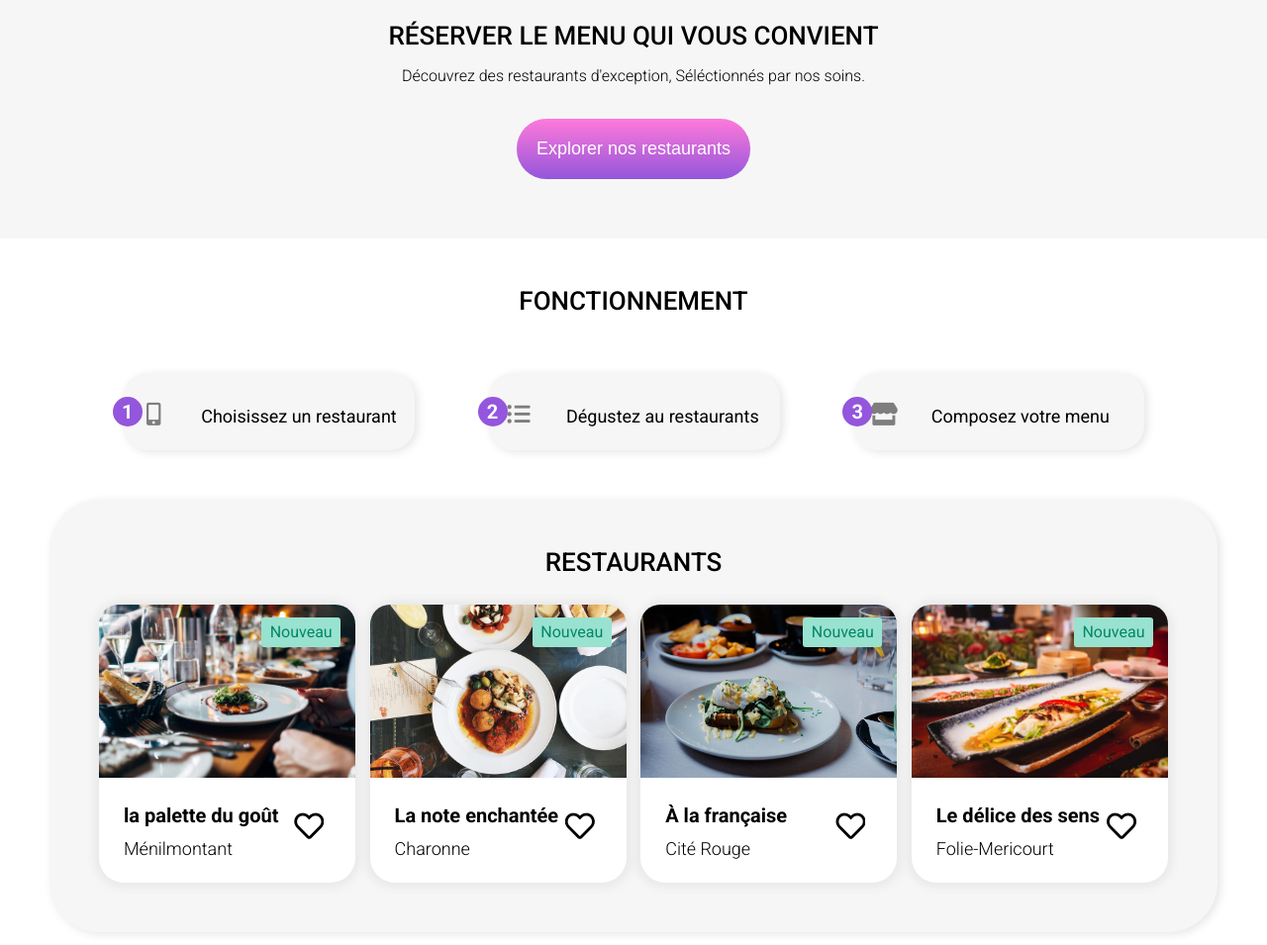
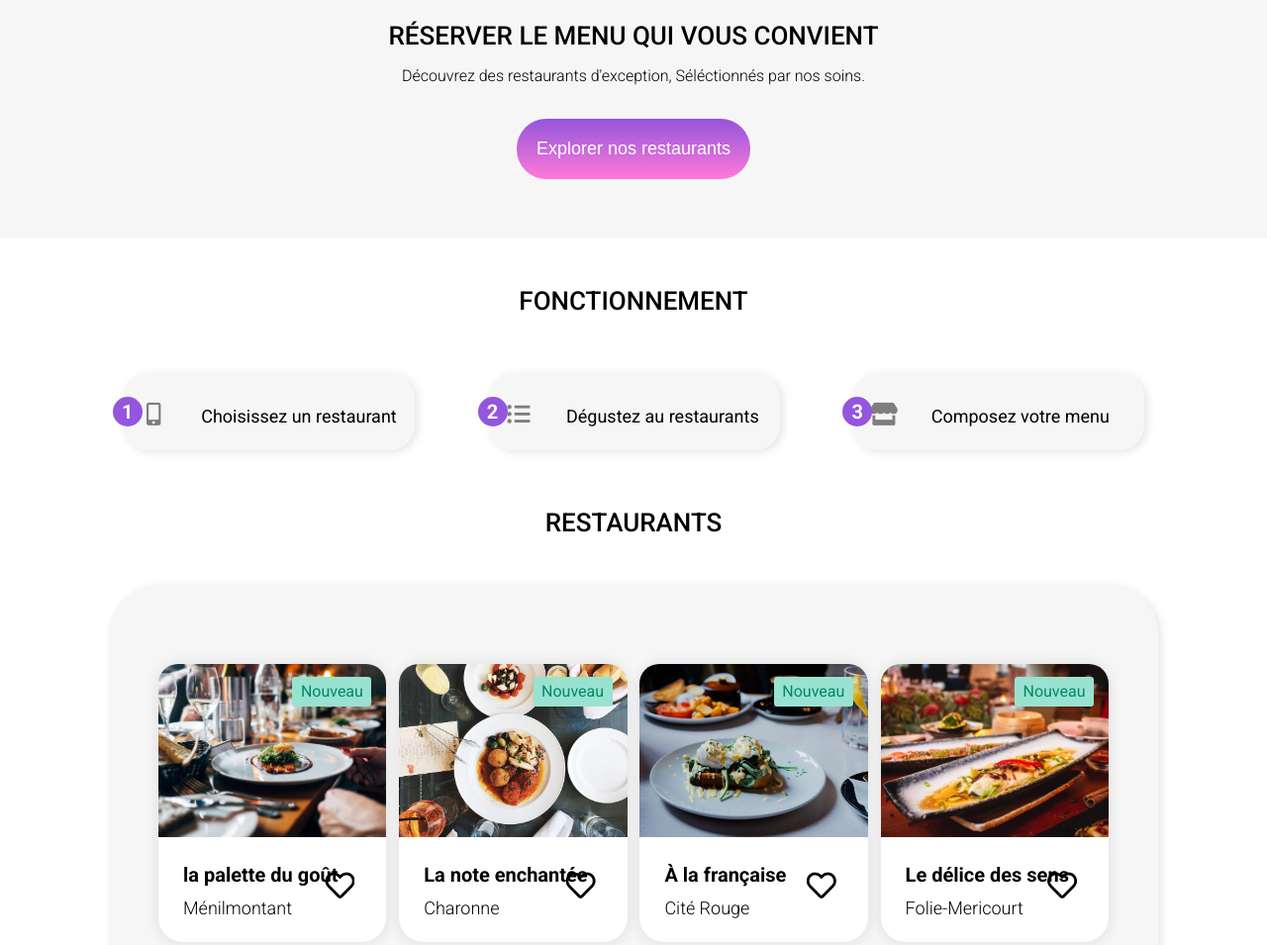
Before and after one commit to mohammedfetouah/MohammedFetouah_3_10052021, a website: page acceuil.html in a window 1280 px wide. Shown: the part 200-1155 px from the top of the page at 99% size. Drawn offline with Linux system fonts and the light colour scheme; a web font is replaced by a local one.

Commit message:
revoir validation w3c

```diff
--- a/sass/import/acceuil.scss
+++ b/sass/import/acceuil.scss
@@ -1,5 +1,4 @@
-
-
+/* DEBUT RECHERCHE */
 .recherche-position {
     background: #eaeaea;
     text-align: center;
@@ -25,7 +24,6 @@
 .recherche-block {
     background: #f6f6f6;
     padding: 50px 45px 60px 45px;
-
     h2 {
         text-align: center;
         font-weight: 500;
@@ -54,6 +52,17 @@
         }
     }
 }
+/* FIN RECHERCHE */
+
+
+
+
+
+
+
+
+
+/* DEBUT NAV */
 .nav {
     margin: 60px 20px 60px 20px;
     h2 {
@@ -109,7 +118,6 @@
         color: $primaire;
     }
 }
-
 .nav-bar-list {
     margin-top: 25px;
     font-weight: 400;
@@ -121,6 +129,17 @@
         transition: .8s;
     }
 }
+/* FIN NAV */
+
+
+
+
+
+
+
+
+
+/* FIN RESTAURANT */
 .les-restaurants {
     background: #f6f6f6;
     padding: 60px 20px 60px 20px;
@@ -214,37 +233,42 @@
         margin-top: 15px;
     }
 }
+/* FIN RESTAURANT */
+
+
+
+
+
+
+
+
+
+/* DEBUT RESPONSIVE TABLETTE */
 @media #{$tablette} {
     nav .nav {
         margin: 60px;
     }
     .les-restaurants {
         padding: 60px;
-    }
         .restaurant {
             margin-top: 40px;
         }
     }
+}
+/* FIN RESPONSIVE TABLETTE */
 
 
 
 
+
+
+
+
+
+/* DEBUT RESPONSIVE  */
 @media #{$desktop} {
-    .les-restaurant {
-        display: flex;
-        justify-content: space-between;
-    }
-    .restaurant {
-        margin-top: 30px;
-
-    }
-    .restaurants {
-        position: relative;
-        width: 24%;
-        .restaurants-new {
-            top: 43px;
-        }
-    }
+    .nav {
+        margin: 0;
         ul.nav-bar {
             display: flex;
             justify-content: space-evenly;
@@ -252,15 +276,6 @@
                 width: 25%;
             }
         }
-    .les-restaurants {
-        background: #f6f6f6;
-        padding: 50px;
-        border-radius: 50px;
-        margin-top: 50px;
-        box-shadow: 3px 2px 10px #e5e5e5;
-    }
-    .nav {
-        margin: 0;
     }
     section.container {
         margin: 50px;
@@ -268,4 +283,29 @@
             text-align: center;
         }
     }
+    .les-restaurants {
+        background: #fff;
+        .les-restaurant {
+            display: flex;
+            justify-content: space-between;
+            background: #f6f6f6;
+            padding: 50px;
+            border-radius: 50px;
+            margin-top: 50px;
+            box-shadow: 3px 2px 10px #e5e5e5;
+            .restaurants {
+                position: relative;
+                width: 24%;
+                .restaurants-new {
+                    top: 43px;
                 }
+                .restaurant {
+                    margin-top: 30px;
+
+                }
+            }
+        }
+    }
+
+}
+/* FIN RESPONSIVE TABLETTE */
--- a/sass/import/global.scss
+++ b/sass/import/global.scss
@@ -1,6 +1,17 @@
 body {
     font-family: "roboto";
 }
+
+
+
+
+
+
+
+
+
+
+/* DEBUT LOADER SPINNER */
 .loader {
     position: fixed;
     z-index: 10;
@@ -12,7 +23,7 @@ body {
     width: 100%;
     height: 0;
     overflow: hidden;
-    background: #fff;
+    background: #f6f6f6;
     animation: loader-animation 2.5s;
     animation-iteration-count: 1;
     .lds-heart {
@@ -29,7 +40,7 @@ body {
         position: absolute;
         width: 32px;
         height: 32px;
-        background: #9356DC;
+        background: $primaire;
         animation: lds-heart 1.2s infinite cubic-bezier(0.215, 0.61, 0.355, 1);
       }
       .lds-heart div:after,
@@ -39,7 +50,7 @@ body {
         display: block;
         width: 32px;
         height: 32px;
-        background: #9356DC;
+        background: $primaire;
       }
       .lds-heart div:before {
         left: -24px;
@@ -50,6 +61,15 @@ body {
         border-radius: 50% 50% 0 0;
       }
 }
+/* FIN LOADER SPINNER */
+
+
+
+
+
+
+
+
 
 h1 {
     font-size: 28px;
@@ -68,6 +88,16 @@ h3 {
 i {
     font-size: 23px;
 }
+
+
+
+
+
+
+
+
+
+/* DEBUT HEADER */
 header {
     position: relative;
     .retour {
@@ -88,11 +118,16 @@ header {
         width: 45%;
     }
 }
+/* DEBUT HEADER */
 
-.img-fond {
-    width: 100%;
-}
 
+
+
+
+
+
+
+/* DEBUT FOOTER */
 footer.footer-colonnes {
     padding: 30px 20px 60px 20px;
     background: #353535;
@@ -122,8 +157,18 @@ footer.footer-colonnes {
         }
     }
 }
+/* FIN FOOTER */
 
-@media only screen and (min-width: 768px) {
+
+
+
+
+
+
+
+
+/* DEBUT RESPONSIVE TABLETTE */
+@media #{$tablette} {
     header {
         .logo-ohmyfoods {
             width: 30%;
@@ -139,5 +184,5 @@ footer.footer-colonnes {
             justify-content: space-around;
         }
     }
-
 }
+/* FIN RESPONSIVE TABLETTE */
--- a/sass/import/menu.scss
+++ b/sass/import/menu.scss
@@ -1,13 +1,24 @@
-
-
+/* DEBUT IMG FOND */
 .img-fonds {
     margin-bottom: -50px;
+    width: 100%;
     .img-fond {
         width: 100%;
         height: 265px;
         object-fit: cover;
     }
 }
+/* FIN IMG FOND */
+
+
+
+
+
+
+
+
+
+/* DEBUT MENU */
 .les-menu {
     padding: 45px 20px 60px 20px;
     background: #f6f6f6;
@@ -46,11 +57,21 @@
                         transition: height 2s;
                     }
                 }
-
             }
         }
     }
 }
+/* FIN MENU */
+
+
+
+
+
+
+
+
+
+/* DEBUT ENTREE */
 .les-entrees-title .border-solid {
     @include border-bottom;
 }
@@ -115,6 +136,17 @@
         }
     }
 }
+/* FIN ENTREE */
+
+
+
+
+
+
+
+
+
+/* DEBUT APPARITION PROGRESSIVE ENTREE */
 .ApparitionProgressive1 {
     opacity:0;
     animation: apparition .4s ease-in-out .1s forwards  ;
@@ -127,6 +159,17 @@
     opacity:0;
     animation: apparition .4s ease-in-out .5s forwards  ;
 }
+/* FIN APPARITION PROGRESSIVE ENTREE */
+
+
+
+
+
+
+
+
+
+/* DEBUT BUTTON COMMANDER */
 .commander {
     text-align: center;
     margin-top: 50px;
@@ -140,14 +183,21 @@
                 filter: brightness(1.1);
                 transition: .5s;
             }
-
         }
-
     }
 }
+/* FIN BUTTON COMMANDER */
 
-@media only screen and (min-width: 992px) {
 
+
+
+
+
+
+
+
+/* DEBUT RESPONSIVE DESKTOP */
+@media #{$desktop} {
     .les-menu .les-menu-title {
         display: flex;
         justify-content: center;
@@ -168,5 +218,5 @@
             width: 310px;
         }
     }
-
 }
+/* FIN RESPONSIVE DESKTOP */
--- a/sass/import/mixins.scss
+++ b/sass/import/mixins.scss
@@ -1,5 +1,5 @@
 @mixin like-gradient {
-    background: linear-gradient($secondaire, $primaire);
+    background: linear-gradient($primaire, $secondaire);
     background-size: 100%;
     -webkit-background-clip: text;
     -moz-background-clip: text;
@@ -19,7 +19,7 @@
     padding: 20px 20px 20px 20px;
     font-size: 18px;
     display: block;
-    background: linear-gradient($secondaire, $primaire);
+    background: linear-gradient($primaire, $secondaire);
     outline-style: none;
     border-radius: 30px;
     color: #ffff;
```
Also changed, not shown: css/styles.css, 1 other file. Lines whose indentation alone changed are shown as unchanged.
